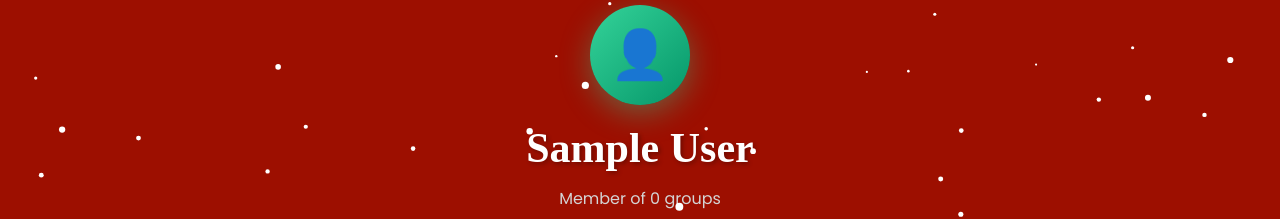
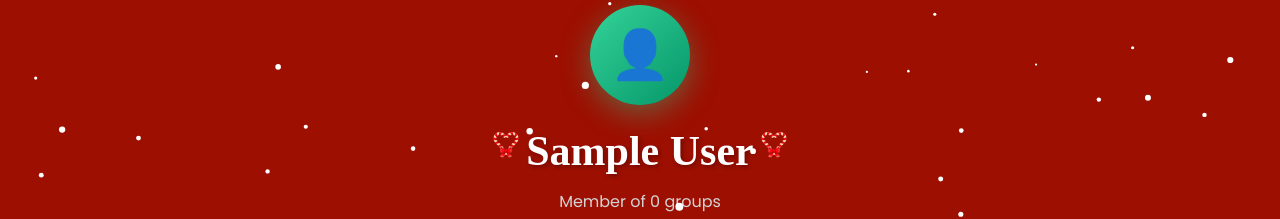
Before and after one commit to srihasInaganti/secret-santa, a React (Vite) app in the folder frontend/: page /profile in a window 1280 px wide. Shown: the part 95-314 px from the top of the page. Built offline with nearby package versions, Linux system fonts and the light colour scheme; no server answers; sample sign-in values are in the browser's storage; a web font is replaced by a local one.

Commit message:
Made UI a bit prettier

```diff
--- a/frontend/src/pages/ProfilePage.jsx
+++ b/frontend/src/pages/ProfilePage.jsx
@@ -143,8 +143,12 @@ export default function ProfilePage() {
             margin: '0 0 10px 0',
             textShadow: '2px 2px 4px rgba(0,0,0,0.3)'
           }}>
+              <img src= "heartCandyPic.png" alt="Candy Cane Heart" style={{ width: '32px', height: '32px', padding: '4px' }} />
             {user ? user.name : 'Guest'}
+            <img src= "heartCandyPic.png" alt="Candy Cane Heart" style={{ width: '32px', height: '32px', padding: '4px' }} />
+
           </h1>
+
 
           <p style={{
             color: '#D4D4D4',
@@ -153,6 +157,7 @@ export default function ProfilePage() {
             Member of {groups.length} group{groups.length !== 1 ? 's' : ''}
           </p>
         </div>
+
 
         {/* Groups Section */}
         <div style={{
```
Also changed, not shown: frontend/public/heartCandyPic.png (added).
